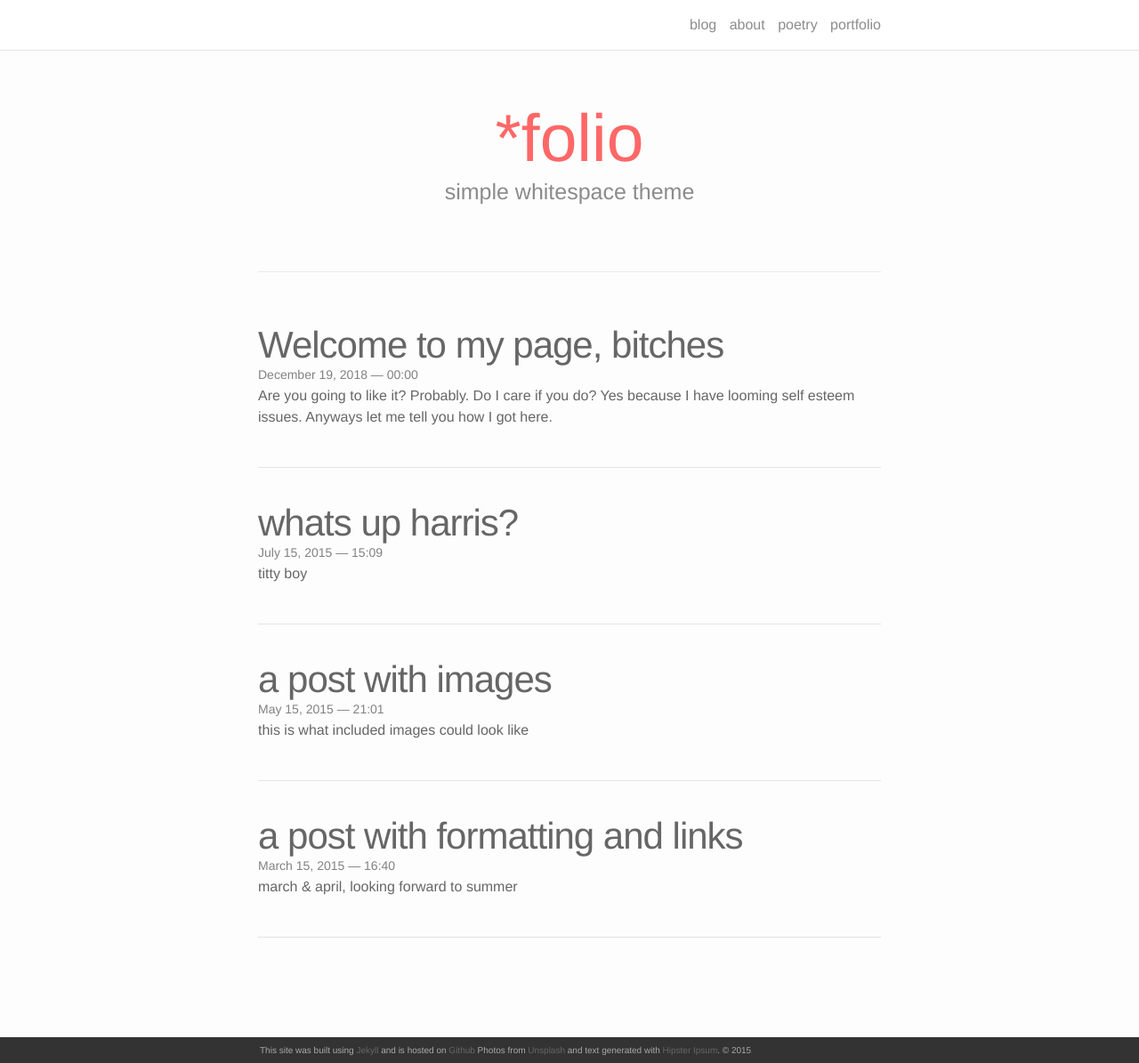
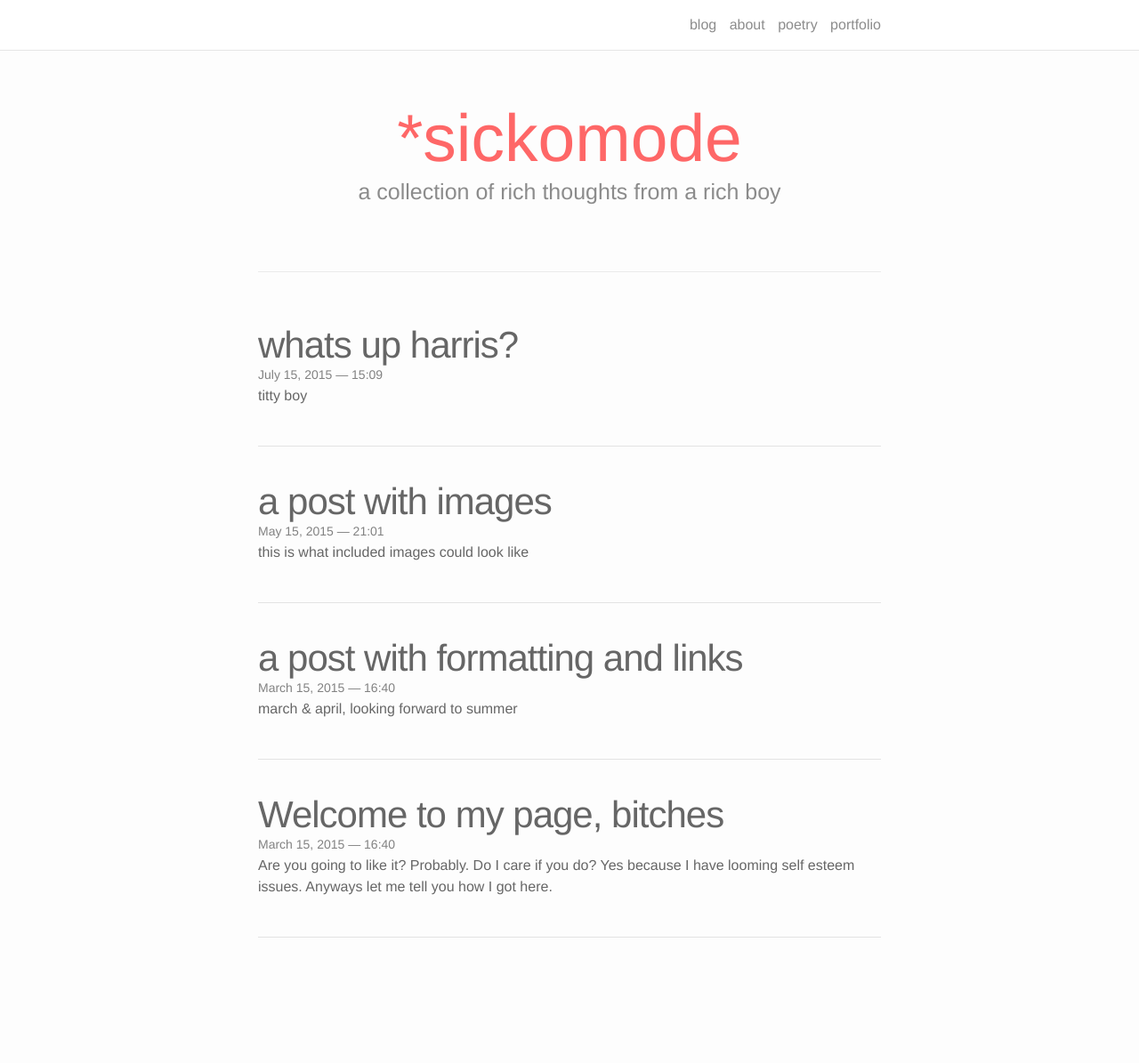
Before and after one commit to harizme/harizme.github.io, a Jekyll site: the page built from index.html, in a window 1280 px wide and 1195 px high. Shown: the whole window at 89% size. Built offline with Jekyll 4.4.1, drawn with Linux system fonts in a browser that asks for light colours; nearby versions of some CDN libraries; the list of posts is cut into pages by our own code.

Commit message:
small changes

```diff
--- a/_config.yml
+++ b/_config.yml
@@ -1,10 +1,9 @@
 # Site settings
-title: *folio
+title: *sickomode
 email: you@example.com
-description: > # this means to ignore newlines until "baseurl:"
-  A simple, whitespace, helvetica based portfolio theme.
-baseurl:  # the subpath of your site, e.g. /blog/
-url:  # the base hostname & protocol for your site
+description: a collection of rich thoughts from a rich boy
+baseurl:  ''
+url:  https://sickomode.org
 twitter_username: twitter_username
 github_username:  github_username
 
--- a/_includes/footer.html
+++ /dev/null
@@ -1,7 +0,0 @@
-<footer class="site-footer">
-
-  <div class="wrapper">
-  	<p>This site was built using <a href="http://jekyllrb.com" target="_blank">Jekyll</a> and is hosted on <a href="https://github.com" target="_blank">Github</a> Photos from <a href="https://unsplash.com" target="_blank">Unsplash</a> and text generated with <a href="http://hipsum.co" target="_blank">Hipster Ipsum</a>. &#169; 2015</p>
-  </div>
-
-</footer>
--- a/_includes/head.html
+++ b/_includes/head.html
@@ -10,4 +10,5 @@
     <link rel="canonical" href="{{ page.url | replace:'index.html','' | prepend: site.baseurl | prepend: site.url }}">
 
     <link rel="stylesheet" href="//maxcdn.bootstrapcdn.com/font-awesome/4.3.0/css/font-awesome.min.css">
+      <link rel="shortcut icon" href="{{ site.baseurl }}/public/favicon.png">
 </head>
--- a/_layouts/default.html
+++ b/_layouts/default.html
@@ -14,8 +14,6 @@
       </div>
     </div>
 
-    {% include footer.html %}
-
   </body>
 
 </html>
--- a/_posts/2013-08-17-test-post.md
+++ b/_posts/2013-08-17-test-post.md
@@ -1,17 +1,15 @@
 ---
-layout: post-light-feature
+layout: post
 title: Welcome to my page, bitches
+date: 2015-03-15 16:40:16
 description: "Are you going to like it? Probably. Do I care if you do? Yes because I have looming self esteem issues. Anyways let me tell you how I got here."
-categories: articles
-date: 2018-12-19
-image:
-        feature: soft-trees.jpg
 ---
 Domain names are a really weird concept. I stumbled across my first domain name hosting site after seeing a really hot GoDaddy commercial with Danica Patrick. I definitely went to the site knowing it was for domain names and definitely for no other reasons. Was I disappointed the website had nothing to do with what the commercials were about? No because my intellectual appetite was more hungry than my bodily ones and I was introduced to the world of extremely overpriced words with “.com” at the end of them.
 
-Last week I said “fuck it” and went to see if there were any domain names I could by just in case I could get really rich with a good idea one day.
+Last week I said “fuck it” and went to see if there were any domain names I could buy just in case I could get really rich with a good idea one day.
 
 After seeing “anus.info” was worth more than $1,000 dollars, my dreams of providing daily informative facts on the human body quickly diminished. “anus.charity” was available for only 30 bucks, but what am I going to do with that? Trust me I thought of literally every option and 90% of them are illegal and barely worth trying. The Make-A-Wish foundation was NOT interested in a collaboration, so I was lost. At this point I was looking for literally anything. No I’m serious. “literallyanything.org” was $15 but those parameters were way too wide for me to do anything with them.
+
 
 Guyfieri.men? 600 dollars. The other option there was “guyfieri.space”, but again what am I going to do with that? Upload pictures of guy Fieri shoving ribs up his ass on Jupiter and try to enter the online porn industry?
 
--- a/index.html
+++ b/index.html
@@ -3,8 +3,8 @@ layout: default
 ---
 
 <div class="header-bar">
-  <h1>*folio</h1>
-  <h2>simple whitespace theme</h2>
+  <h1>*sickomode</h1>
+  <h2>a collection of rich thoughts from a rich boy</h2>
   <br/>
   <hr>
   <br/>
```
Also changed, not shown: public/favicon.png (added).
